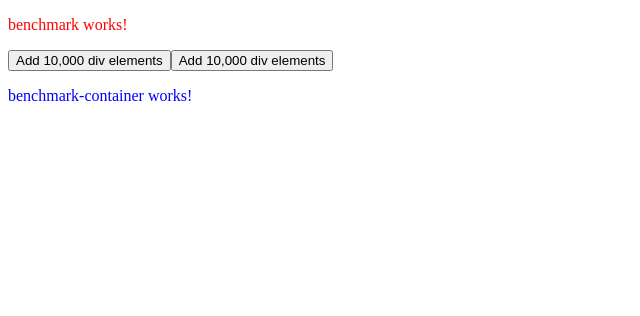
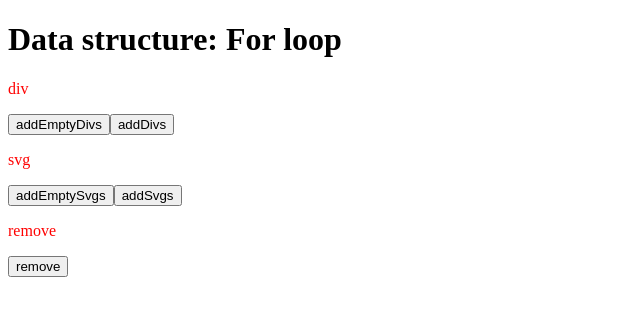
Before and after one commit to MattiasLevlinAboAkademi/dom-benchmark-angular, an Angular app: page / in a window 1280 px wide. Shown: the top 316 px of the page, without its empty margins (0-640 px from the left). Built offline with nearby package versions, Linux system fonts and the light colour scheme.

Commit message:
Use for loop instead of map. Use this.renderer.createElement (native Angular function)

```diff
--- a/src/app/app.component.html
+++ b/src/app/app.component.html
@@ -1,11 +1,7 @@
 
 <style>
-  span {
-    color: red
-  }
 </style>
 
 <div class="content">
     <app-benchmark></app-benchmark>
-    <app-benchmark-container></app-benchmark-container>
 </div>
--- a/src/app/benchmark/benchmark.component.css
+++ b/src/app/benchmark/benchmark.component.css
@@ -1,3 +1,8 @@
 p {
     color: red
   }
+
+.div {
+  background-color: black;
+  color: blue
+}
--- a/src/app/benchmark/benchmark.component.html
+++ b/src/app/benchmark/benchmark.component.html
@@ -1,16 +1,17 @@
-<p>benchmark works!</p>
-<button
-    (click)="add10000Elements()"
->
-    Add 10,000 div elements
-</button>
 
-<button
-    (click)="remove10000Elements()"
->
-    Add 10,000 div elements
-</button>
+<h1>Data structure: For loop</h1>
 
-<div
-    [innerHtml]="htmlToAdd"
-></div>
+<!-- <div> Done with for loop -->
+<p>div</p>
+<button (click)="addEmptyDivs()">addEmptyDivs</button>
+<button (click)="addDivs()">addDivs</button>
+
+<!-- <svg> Done with for loop -->
+<p>svg</p>
+<button (click)="addEmptySvgs()">addEmptySvgs</button>
+<button (click)="addSvgs()">addSvgs</button>
+
+<p>remove</p>
+<button (click)="remove()">remove</button>
+
+<div #benchmarkContainer></div>
--- a/src/app/benchmark/benchmark.component.ts
+++ b/src/app/benchmark/benchmark.component.ts
@@ -1,4 +1,4 @@
-import { Component, OnInit } from '@angular/core';
+import { ViewChild, ElementRef, Component, OnInit, Renderer2 } from '@angular/core';
 
 @Component({
   selector: 'app-benchmark',
@@ -7,22 +7,52 @@ import { Component, OnInit } from '@angular/core';
 })
 
 
-export class BenchmarkComponent implements OnInit {
+export class BenchmarkComponent {
+  @ViewChild('benchmarkContainer', {static: false}) benchmarkContainer:ElementRef;
   htmlToAdd = ''
-  constructor() { }
+  constructor(private renderer: Renderer2) { }
 
-  add10000Elements() {
-    this.htmlToAdd = [...Array(10000)].map((e, i) =>
-      '<div class="">div #' + i + '</div>'
-    ).join('')
+  addEmptyDivs() {
+    for (var i = 0; i <10000; i+=1) {
+      var asd = this.renderer.createElement('div');
+      this.renderer.setAttribute(asd, 'id', i);
+      this.renderer.appendChild(this.benchmarkContainer.nativeElement, asd);
+    }
   }
 
-  remove10000Elements() {
-    this.htmlToAdd = ''
+  addDivs() {
+    for (var i = 0; i <10000; i+=1) {
+      var asd = this.renderer.createElement('div');
+      this.renderer.setAttribute(asd, 'id', i);
+      var text = this.renderer.createText('asd')
+      this.renderer.appendChild(asd, text)
+      this.renderer.appendChild(this.benchmarkContainer.nativeElement, asd);
+    }
   }
 
-
-  ngOnInit() {
+  addEmptySvgs() {
+    for (var i = 0; i <10000; i+=1) {
+      var asd = this.renderer.createElement('svg');
+      this.renderer.setAttribute(asd, 'id', i);
+      this.renderer.appendChild(this.benchmarkContainer.nativeElement, asd);
+    }
   }
 
+  addSvgs() {
+    for (var i = 0; i <10000; i+=1) {
+      var asd = this.renderer.createElement('svg');
+      this.renderer.setAttribute(asd, 'id', i);
+      var text = this.renderer.createText('asd')
+      this.renderer.appendChild(asd, text)
+      this.renderer.appendChild(this.benchmarkContainer.nativeElement, asd);
+    }
+  }
+
+  remove() {
+    const childElements = this.benchmarkContainer.nativeElement.childNodes;
+    console.log(childElements.length)
+    for (let child of childElements) {
+      this.renderer.removeChild(this.benchmarkContainer.nativeElement, child);
+    }
+  }
 }
```
